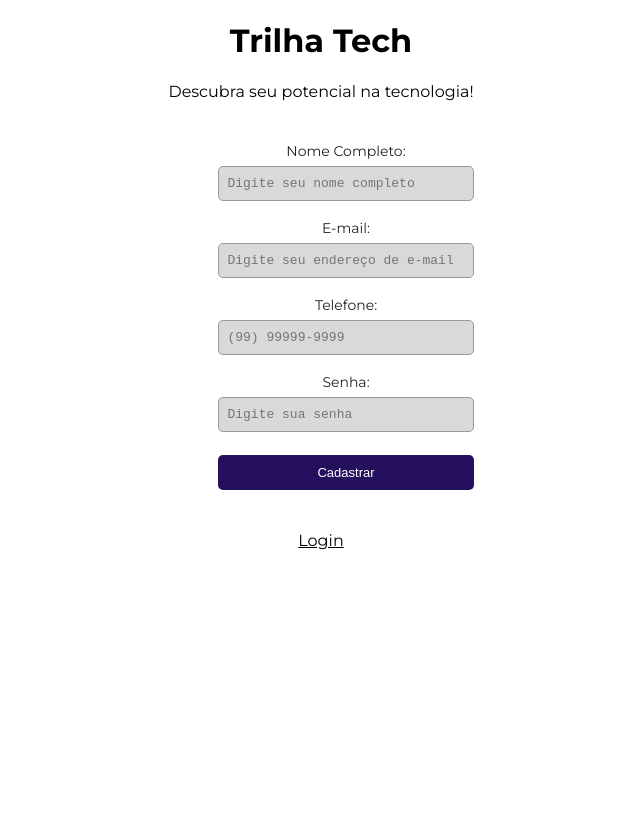
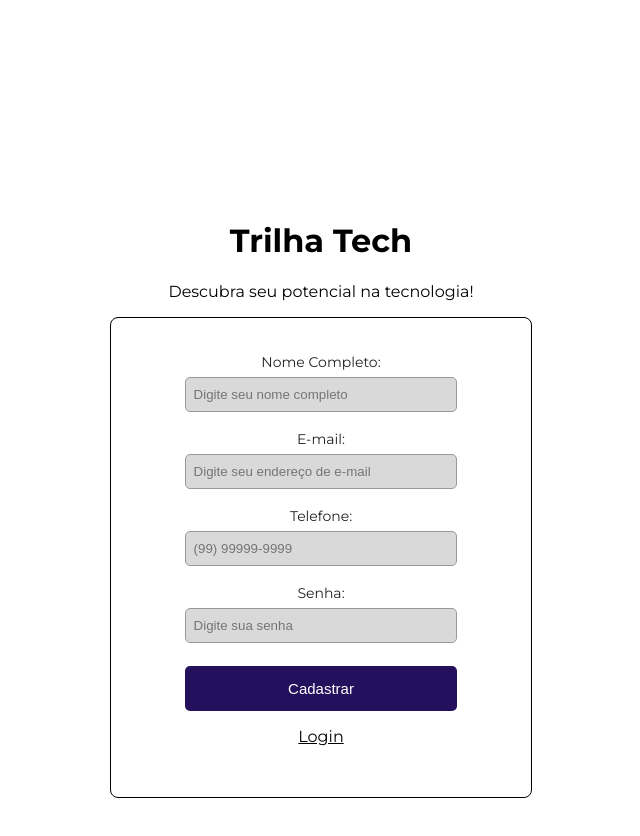
Before and after one commit to guilherme-marian/trilha-tech, a React (Create React App) app: page /cadastro in a window 1280 px wide. Shown: the top 836 px of the page, without its empty margins (319-959 px from the left). Before the commit the page ends 800 px from the top, so only its background shows below. Built offline with nearby package versions, Linux system fonts and the light colour scheme.

Commit message:
Cadastro Changes

```diff
--- a/src/Pages/cadastro.js
+++ b/src/Pages/cadastro.js
@@ -37,11 +37,11 @@ function CamposCadastro(){
                         <button type="submit">
                             Cadastrar
                         </button>
+                        <p className={Style.hyperlink}><a href="/">Login</a></p>
                     </div>
                     </form>
+            </div>
 
-            </div>
-        <p className={Style.hyperlink}><a href="/">Login</a></p>
     </div>
 
     )
--- a/src/Pages/cadastro.module.css
+++ b/src/Pages/cadastro.module.css
@@ -1,24 +1,26 @@
 .container {
-    margin: 0;
-    padding: 0;
+    margin: 200px;
+    margin-left: 100px;
+    margin-right: 100px;
     display: flex;
     align-items: center;
     justify-content: center;
-
-    font-family:'montserrat' ;
-
-    background-color: white;
+    font-family: 'montserrat';
 }
 
+.Cadastro {
+
+}
 
 .camposCadastro {
-    width: 100%;
-
+    width: 350px;
+    border: 1px solid black;
+    border-radius: 8px;
     display: flex;
     align-items: center;
     justify-content: center;
-
-    gap: 100px;
+    background-color: white;
+    padding: 35px;
 }
 
 .camposCadastro form {
@@ -30,16 +32,13 @@
 
 .titulo {
     width: 350px;
+    display: flex;
     align-items: center;
     justify-content: center;
     color: white;
 }
 
 .titulo h1 {
-    display: flex;
-    align-items: center;
-    justify-content: center;
-
     font-size: 52px;
     font-weight: 700;
 }
@@ -53,19 +52,6 @@
     width: 220px;
 }
 
-
-
-
-.camposCadastro {
-
-    background-color: white;
-
-    padding: 25px;
-
-    border-radius: 6px;
-
-
-}
 
 .camposCadastro label {
     display: block;
@@ -95,8 +81,6 @@
 
     background-color: #d9d9d9;
 
-    font-family: "Courier New", monospace;
-    font-size: 13px;
 }
 
 
@@ -104,10 +88,9 @@
 
 .camposCadastro button {
     width: 100%;
-    height: 35px;
+    height: 45px;
 
     margin-top: 5px;
-
     border: none;
     border-radius: 5px;
 
@@ -115,9 +98,9 @@
 
     color: white;
 
-    font-size: 13px;
+    font-size: 15px;
 
-    cursor: pointer;
+    cursor:pointer;
 }
 
 p {
--- a/src/Pages/login.module.css
+++ b/src/Pages/login.module.css
@@ -51,7 +51,6 @@
     background-color: white;
     padding: 35px;
     border: 1px solid black;
-
     border-radius: 8px;
     box-sizing: border-box;
 }
@@ -92,7 +91,7 @@
     height: 45px;
 
     margin-top: 5px;
-
+    border: none;
     border-radius: 5px;
 
     background-color: #24105c;
```
